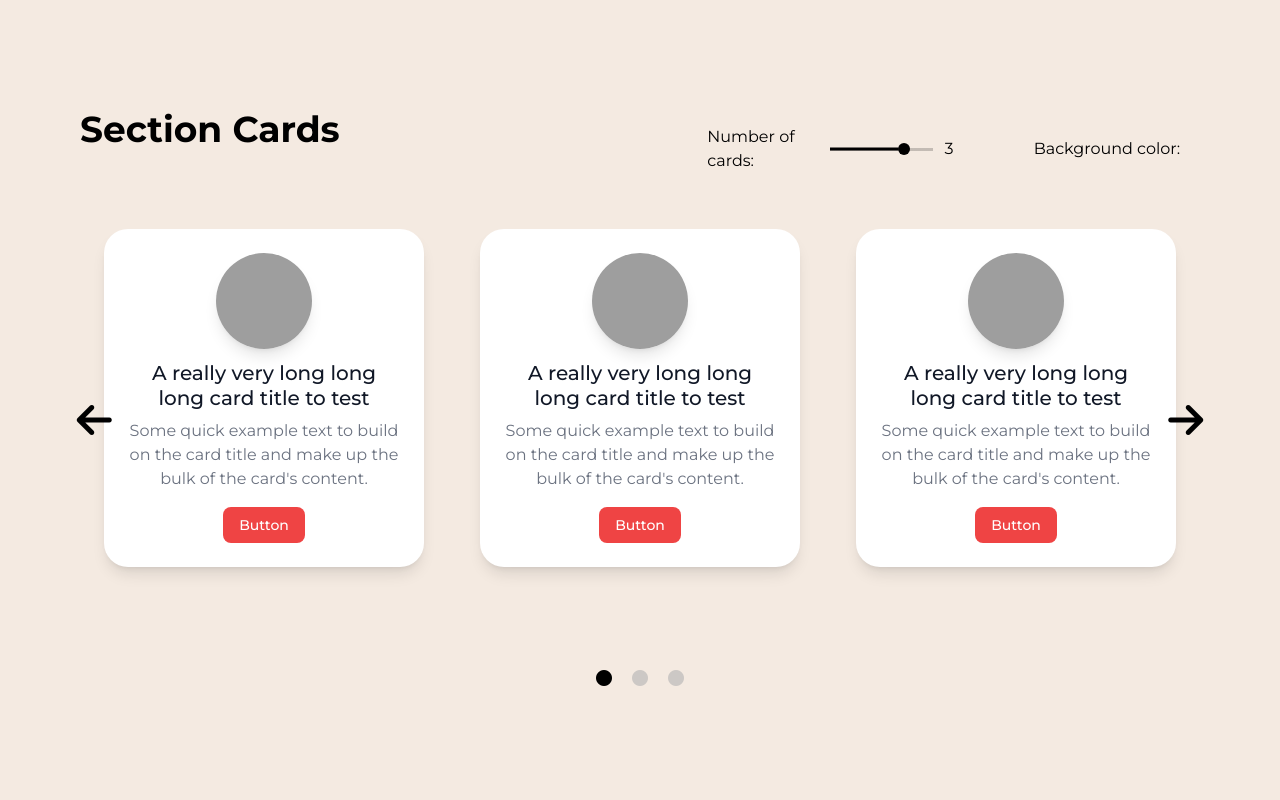
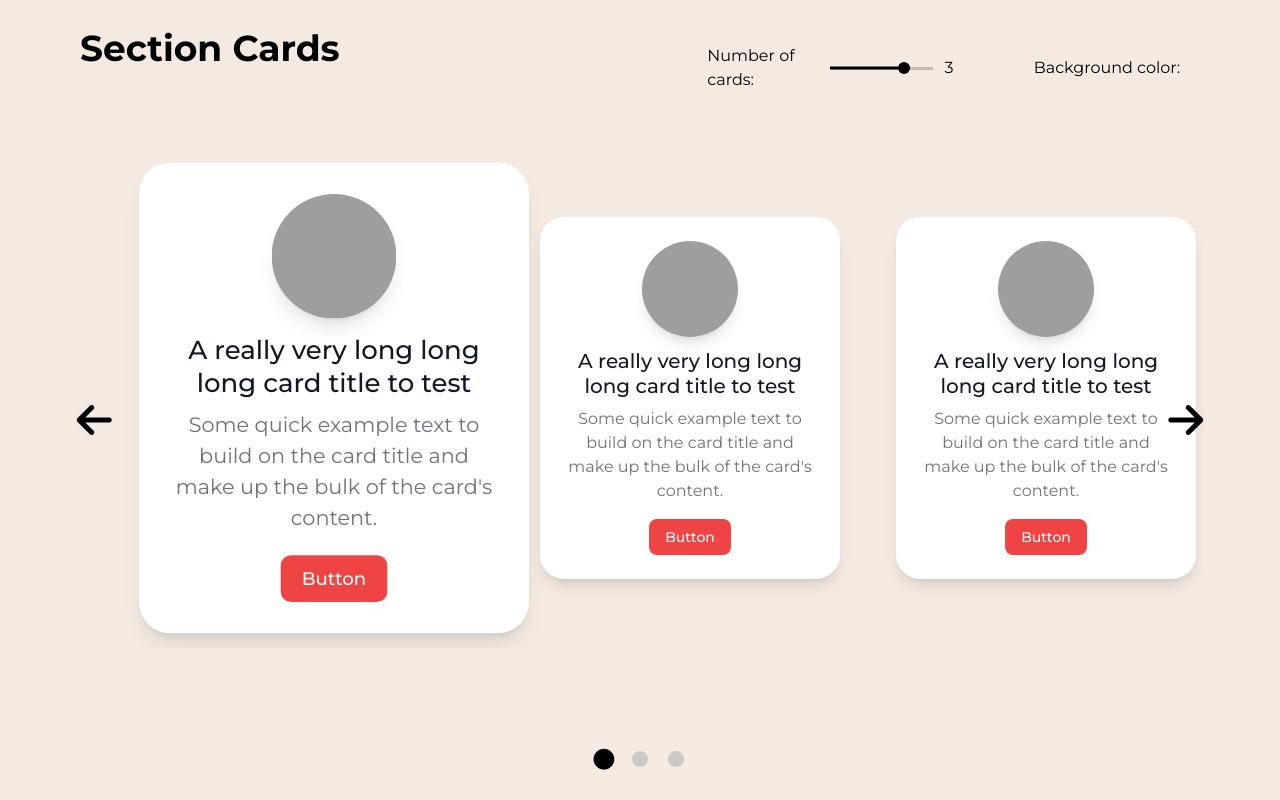
Before and after one commit to LauraBigoni/slider-test, a Vue app: page / in a window 1280 px wide. Built offline with nearby package versions, Linux system fonts and the light colour scheme; grey boxes are pictures that could not be loaded.

Commit message:
slider logic

```diff
--- a/src/App.vue
+++ b/src/App.vue
@@ -1,8 +1,6 @@
 <template>
 	<div id="app">
-		<div class="container mx-auto px-15">
-			<SliderPage @backgroundChange="changeBgColor" />
-		</div>
+		<SliderPage @backgroundChange="changeBgColor" />
 	</div>
 </template>
 
--- a/src/components/SliderPage.vue
+++ b/src/components/SliderPage.vue
@@ -30,12 +30,15 @@
 				</div>
 			</div>
 		</div>
-		<div class="slider-card flex flex-row gap-14 justify-center">
-			<SliderCard
-				v-for="(item, index) in value"
-				:key="item"
-				:class="{ active: activeCards(index) }"
-			/>
+		<div class="container-slider flex items-center">
+			<div class="slider-cards flex flex-row gap-14 justify-center">
+				<SliderCard
+					class="ease-in duration-300 card"
+					v-for="(item, index) in value"
+					:key="item"
+					:class="{ active: activeCards(index) }"
+				/>
+			</div>
 		</div>
 		<div class="navigation-slider">
 			<i
@@ -69,7 +72,7 @@ export default {
 		return {
 			value: 3,
 			currentIndex: 0,
-			maxValue: 4,
+			leftPosition: 0,
 		};
 	},
 	computed: {},
@@ -86,11 +89,11 @@ export default {
 			this.currentIndex = index;
 		},
 		prevCard() {
-			if (this.currentIndex === 0) this.currentIndex = this.maxValue - 1;
+			if (this.currentIndex === 0) this.currentIndex = this.value - 1;
 			else this.currentIndex--;
 		},
 		nextCard() {
-			if (this.currentIndex === this.maxValue - 1) this.currentIndex = 0;
+			if (this.currentIndex === this.value - 1) this.currentIndex = 0;
 			else this.currentIndex++;
 		},
 	},
@@ -186,13 +189,31 @@ export default {
 			100% calc(var(--track-height) + 1px);
 	}
 }
+
+.container-slider {
+	height: 500px;
+	overflow: hidden;
+
+	.slider-cards {
+		padding-left: 100px;
+
+		.card {
+			min-width: 300px;
+		}
+	}
+}
+
+.slider-cards > div {
+	max-height: 500px;
+	&.active {
+		transform: scale(1.3);
+	}
+	&:nth-child(4) {
+		opacity: 0.5;
+	}
+}
+
 .navigation-slider {
-	// TODO: Decidere se scrollare all'infinito le card o mettere disabled
-	// & > i.disabled {
-	// 	cursor: not-allowed;
-	// 	color: #b3b3b39d;
-	// }
-
 	.fa-arrow-left {
 		font-size: 40px;
 		position: absolute;
@@ -227,10 +248,11 @@ export default {
 
 			&.active {
 				color: #000;
+				transform: scale(1.3);
 			}
 
 			&:hover {
-				transform: scale(1.2);
+				transform: scale(1.3);
 			}
 		}
 	}
```
